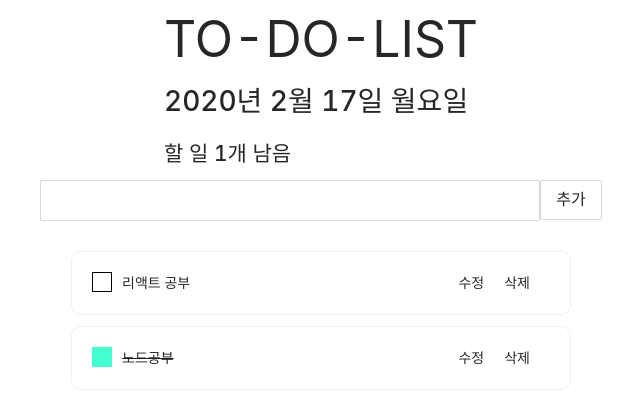
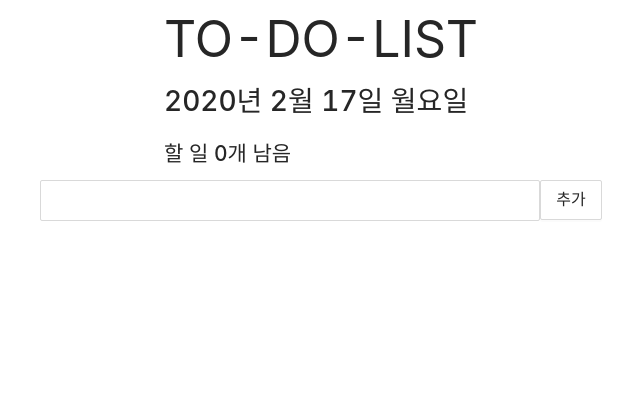
Before and after one commit to fdsfdsg/to-do-list, a React (Create React App) app: page / in a window 1280 px wide. Shown: the top 420 px of the page, without its empty margins (319-959 px from the left). Built offline with nearby package versions, Linux system fonts and the light colour scheme.

Commit message:
localstorage에 저장

```diff
--- a/src/new_todolist/Todo2.js
+++ b/src/new_todolist/Todo2.js
@@ -5,19 +5,10 @@ import TodoHeader from "./TodoHeader";
 
 const Todo2 = () => {
   const [todoInput, setTodoInput] = useState("");
-  const [todo, setTodo] = useState([
-    {
-      id: 1,
-      text: "리액트 공부",
-      checked: false,
-    },
-    {
-      id: 2,
-      text: "노드공부",
-      checked: true,
-    },
-  ]);
-  let nextId = useRef(3);
+  const [todo, setTodo] = useState(
+    JSON.parse(localStorage.getItem("todo")) || []
+  );
+  let nextId = useRef(1);
 
   //   const setTestData = () => {
   //     let a = [];
@@ -29,7 +20,8 @@ const Todo2 = () => {
   //   useEffect(() => {
   //     setTestData();
   //   }, []);
-  const onClickfForm = useCallback(
+
+  const onSubmitHandler = useCallback(
     (e) => {
       e.preventDefault();
       if (!todoInput) {
@@ -37,7 +29,9 @@ const Todo2 = () => {
         return;
       }
       const todos = { id: nextId.current++, text: todoInput, checked: false };
+
       setTodo(todo.concat(todos));
+      localStorage.setItem("todo", JSON.stringify(todo.concat(todos)));
       // setTodo([
       //   ...todo,
       //   { id: nextId.current++, text: todoInput, checked: false },
@@ -47,20 +41,6 @@ const Todo2 = () => {
     [todo, todoInput]
   );
 
-  const onInsertHandler = useCallback(() => {
-    if (!todoInput) {
-      alert("할 일을 입력해주세요");
-      return;
-    }
-    const todos = { id: nextId.current++, text: todoInput, checked: false };
-    setTodo(todo.concat(todos));
-    // setTodo([
-    //   ...todo,
-    //   { id: nextId.current++, text: todoInput, checked: false },
-    // ]);
-    setTodoInput("");
-  }, [todo, todoInput]);
-
   const onChangeInput = (e) => {
     setTodoInput(e.target.value);
     console.log(e.target.value);
@@ -69,6 +49,10 @@ const Todo2 = () => {
   const onDeleteHandler = useCallback(
     (todoId) => {
       setTodo(todo.filter((todos) => todos.id !== todoId));
+      localStorage.setItem(
+        "todo",
+        JSON.stringify(todo.filter((todos) => todos.id !== todoId))
+      );
     },
     [todo]
   );
@@ -107,13 +91,11 @@ const Todo2 = () => {
       }}
     >
       <TodoHeader todo={todo} />
-
       <TodoInsert2
-        onClickfForm={onClickfForm}
+        onSubmitHandler={onSubmitHandler}
         onChangeInput={onChangeInput}
         todoInput={todoInput}
       />
-
       <div style={{ overflowY: "auto", height: 650 }}>
         <Todolist2
           todo={todo}
--- a/src/new_todolist/TodoInsert2.js
+++ b/src/new_todolist/TodoInsert2.js
@@ -1,9 +1,9 @@
 import React from "react";
 import { Button, Input } from "antd";
 
-const TodoInsert2 = ({ onClickfForm, todoInput, onChangeInput }) => {
+const TodoInsert2 = ({ onSubmitHandler, todoInput, onChangeInput }) => {
   return (
-    <form onSubmit={onClickfForm} style={{ display: "flex", marginBottom: 20 }}>
+    <form onSubmit={onSubmitHandler} style={{ display: "flex", marginBottom: 20 }}>
       <Input
         style={{ width: 500, fontSize: 20 }}
         onChange={onChangeInput}
```
